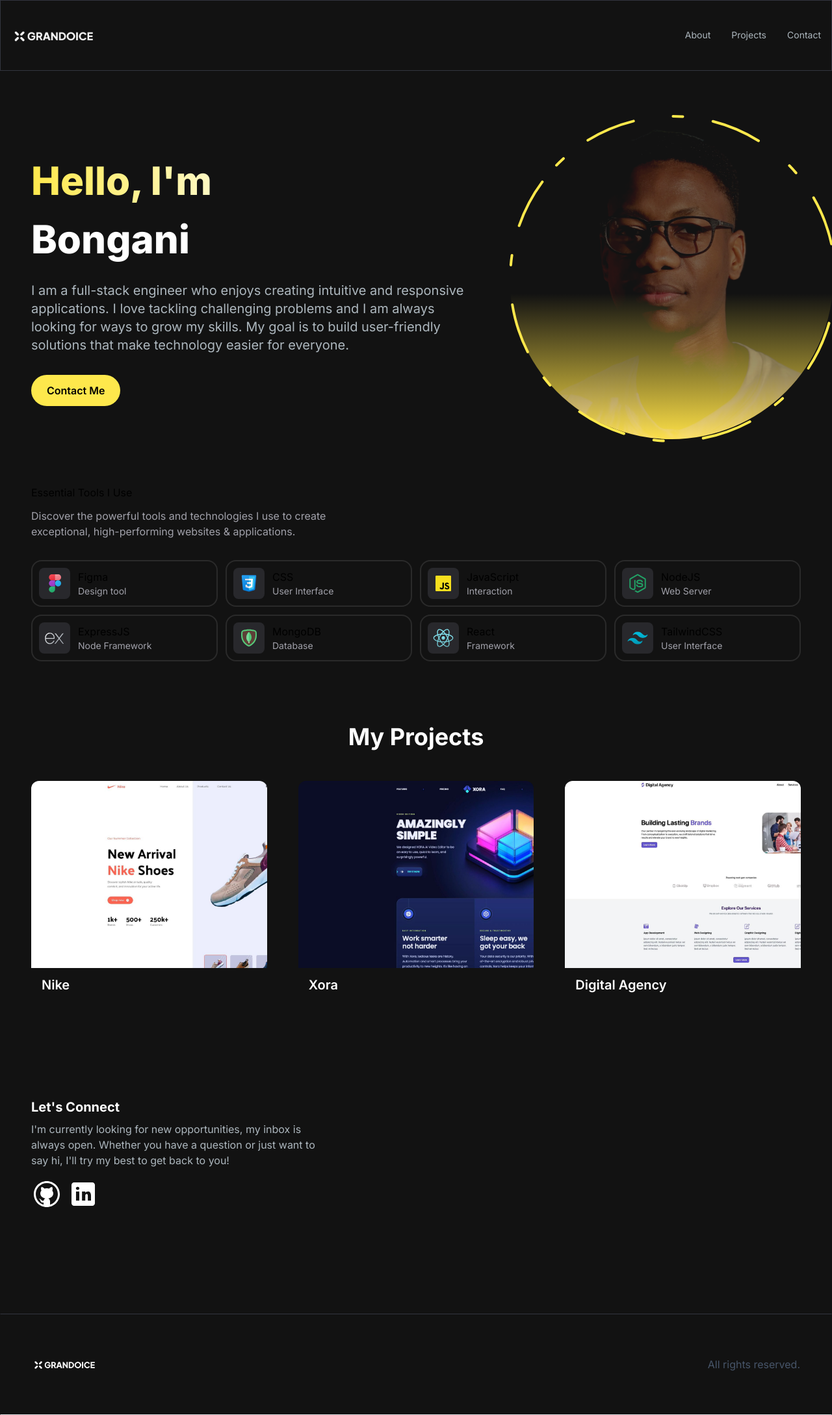
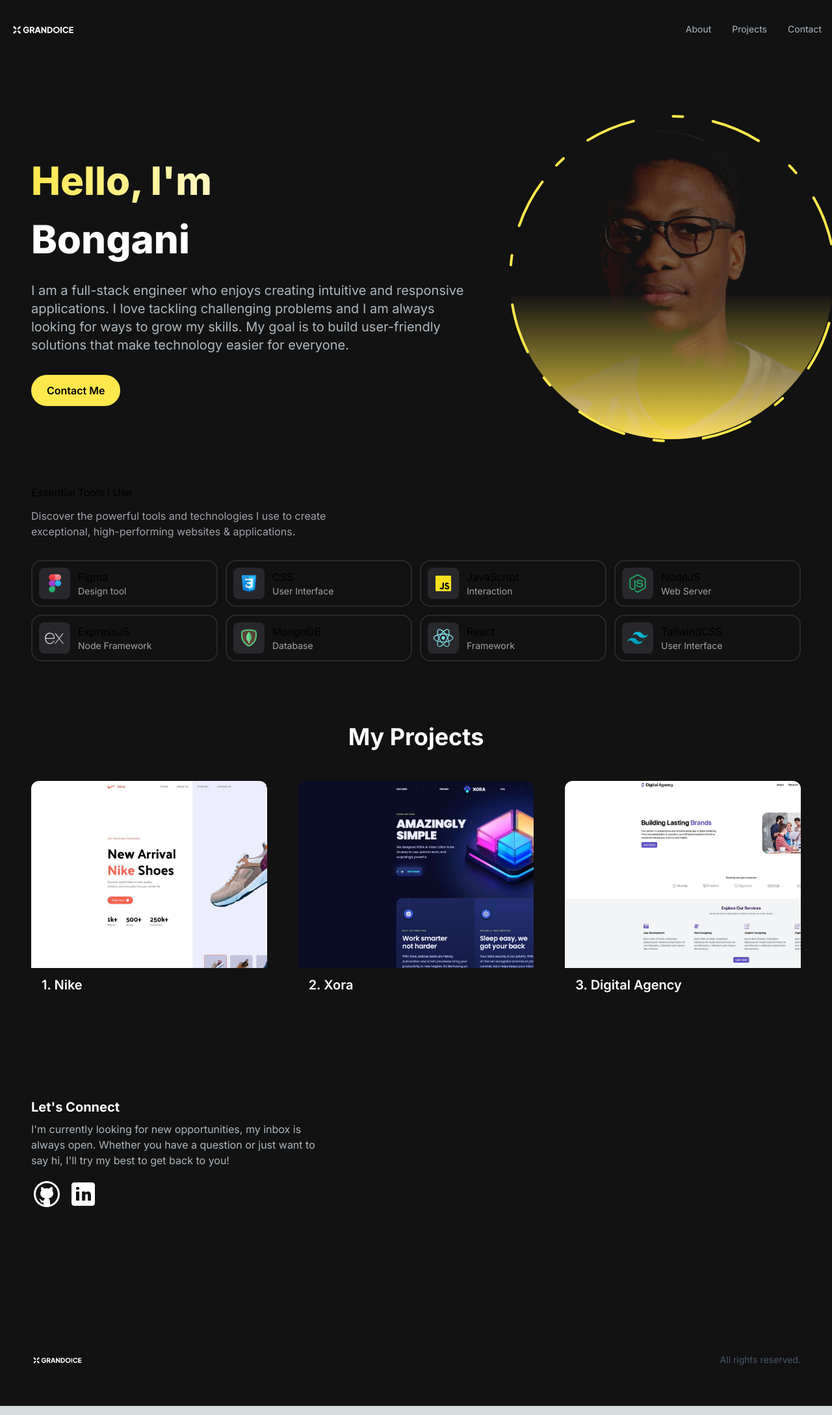
Before and after one commit to bonganishube/portfolio-website, a Next.js app: page / in a window 1280 px wide. Shown: the whole page at 65% size. Built offline with nearby package versions, Linux system fonts and the light colour scheme.

Commit message:
deploy portfolio website

```diff
--- a/src/app/components/Footer.jsx
+++ b/src/app/components/Footer.jsx
@@ -3,17 +3,17 @@
 
 const Footer = () => {
   return (
-    <footer className="footer border z-10 border-t-[#33353F] border-l-transparent border-r-transparent text-white">
+    <footer className="footer z-10 border-l-transparent border-r-transparent text-white">
       <div className="container p-12 items-center flex justify-between">
       <Image
             src="/images/logo.png"
             alt="Logo"
-            width={100}
-            height={100}
+            width={80}
+            height={80}
             // className=""
 
           />
-        <p className="text-slate-600">All rights reserved.</p>
+        <p className="text-slate-600 text-sm">All rights reserved.</p>
       </div>
     </footer>
   );
--- a/src/app/components/Navbar.jsx
+++ b/src/app/components/Navbar.jsx
@@ -25,7 +25,7 @@
   const [navbarOpen, setNavbarOpen] = useState(false);
 
   return (
-    <nav className="fixed mx-auto border border-[#33353F] top-0 left-0 right-0 z-10 bg-[#121212] bg-opacity-100">
+    <nav className="fixed mx-auto top-0 left-0 right-0 z-10 bg-[#121212] bg-opacity-100">
       <div className="flex container lg:py-4 flex-wrap items-center justify-between mx-auto px-4 py-2">
         <Link
           href={"/"}
@@ -33,8 +33,8 @@
           <Image
             src="/images/logo.png"
             alt="Logo"
-            width={130}
-            height={130}
+            width={100}
+            height={100}
             // className=""
 
           />
--- a/src/app/components/ProjectsSection.jsx
+++ b/src/app/components/ProjectsSection.jsx
@@ -7,7 +7,7 @@
 const projectsData = [
   {
     id: 1,
-    title: "Nike",
+    title: "1. Nike",
     description: "Project 1 description",
     image: "/images/projects/1.jpeg",
     tag: ["All", "Web"],
@@ -16,7 +16,7 @@
   },
   {
     id: 2,
-    title: "Xora",
+    title: "2. Xora",
     description: "Project 2 description",
     image: "/images/projects/2.jpeg",
     tag: ["All", "Web"],
@@ -25,7 +25,7 @@
   },
   {
     id: 3,
-    title: "Digital Agency",
+    title: "3. Digital Agency",
     description: "Project 3 description",
     image: "/images/projects/3.jpeg",
     tag: ["All", "Web"],
--- a/src/app/components/SkillsSection.jsx
+++ b/src/app/components/SkillsSection.jsx
@@ -50,7 +50,7 @@
           <h2 className="headline-2 flex items-center justify-center md:justify-start lg:justify-start">
             Essential Tools I Use
           </h2>
-          <p className="text-zinc-400 mt-3 mb-8 max-w-[50ch]">
+          <p className="text-zinc-400 mt-3 mb-8 max-w-[50ch] text-center md:text-start lg:text-start">
             Discover the powerful tools and technologies I use to create exceptional, high-performing websites & applications.
           </p>
 
--- a/src/app/layout.js
+++ b/src/app/layout.js
@@ -4,7 +4,7 @@
 const inter = Inter({ subsets: ['latin'] })
 
 export const metadata = {
-  title: 'Create Next App',
+  title: 'Portfolio - Bongani Shube',
   description: 'Generated by create next app',
 }
 
```
